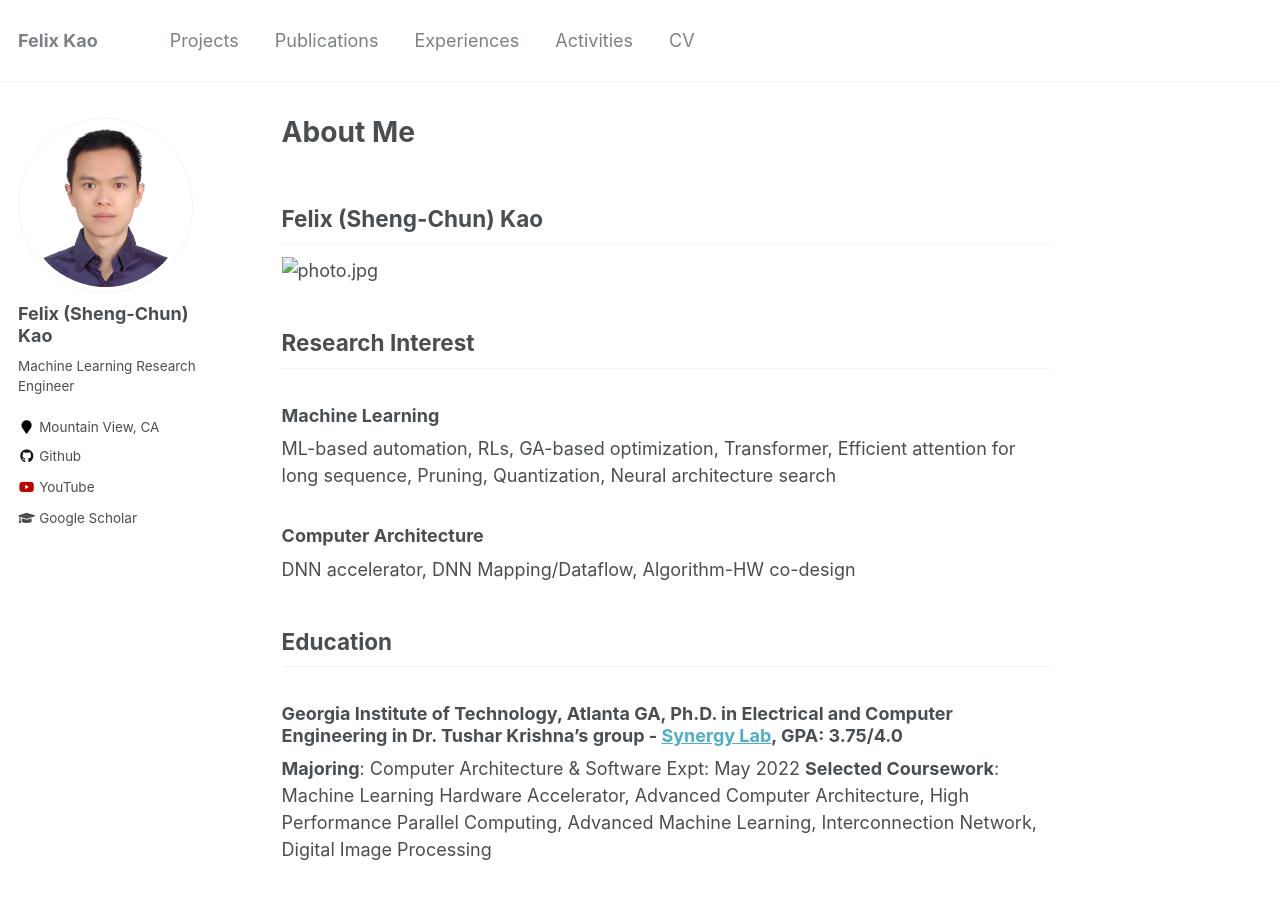
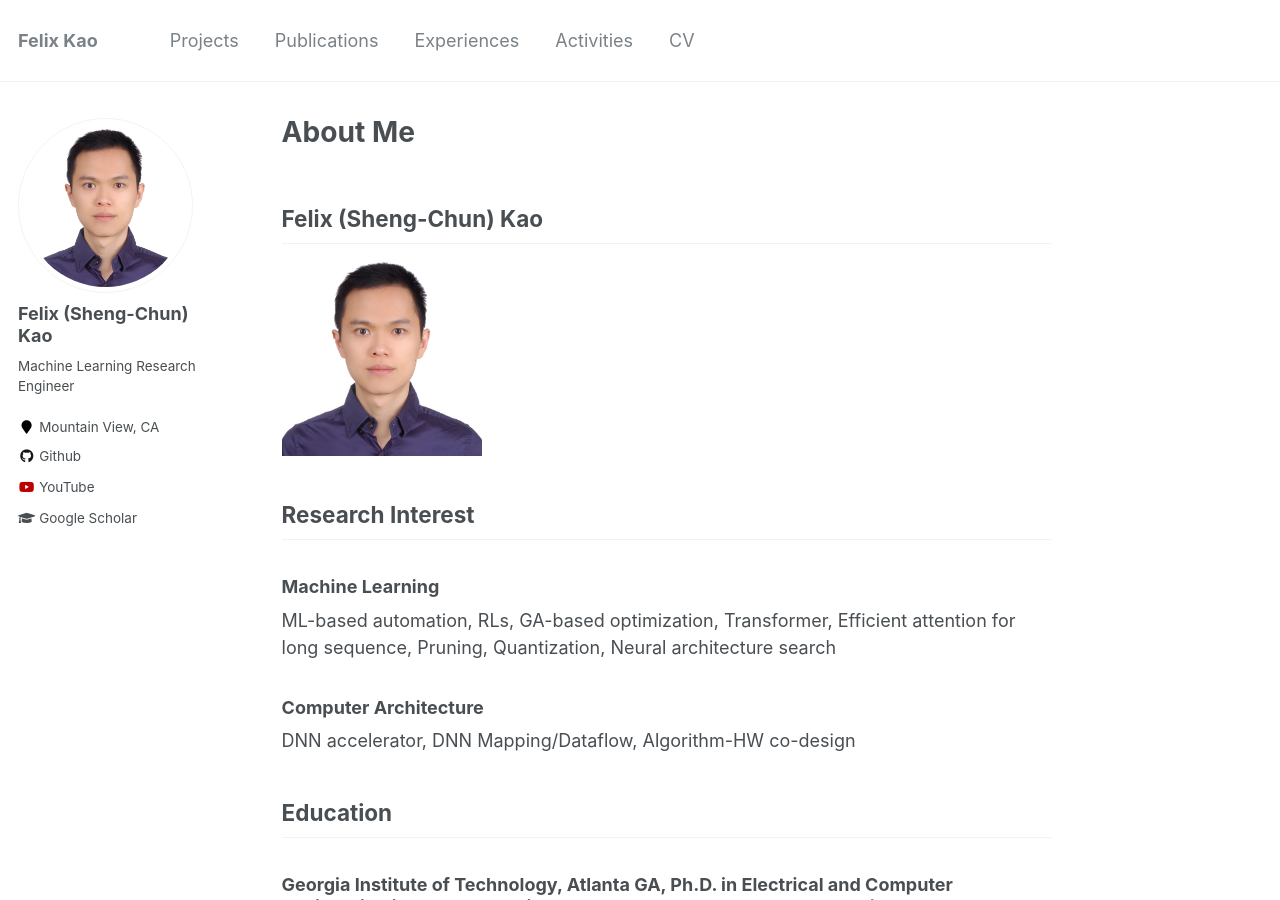
Before and after one commit to felix0901/felix, a Jekyll site: the page built from _pages/about.md, in a window 1280 px wide and 900 px high. Built offline with Jekyll 4.4.1, drawn with Linux system fonts in a browser that asks for light colours.

Commit message:
Update about.md

```diff
--- a/_pages/about.md
+++ b/_pages/about.md
@@ -9,7 +9,8 @@ redirect_from:
 ---
 
 ## Felix (Sheng-Chun) Kao
-![photo.jpg](photo.jpg)
+<img src="../images/photo.jpg" alt="photo" width="200"/>
+
 
 ## Research Interest
 ### Machine Learning
```
